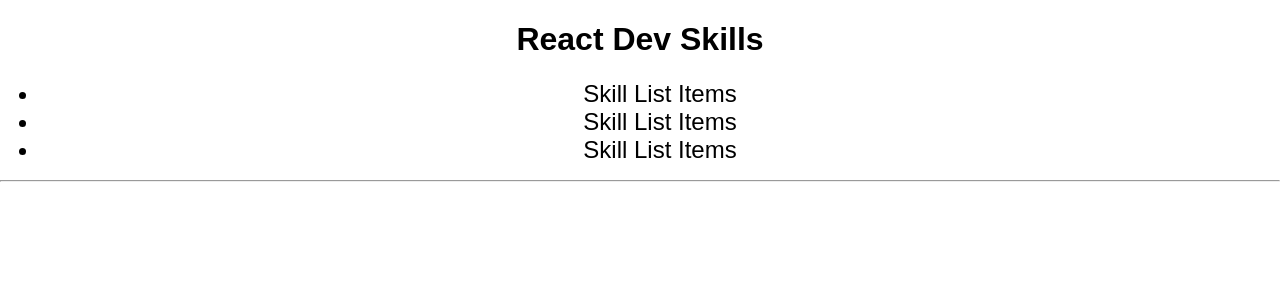
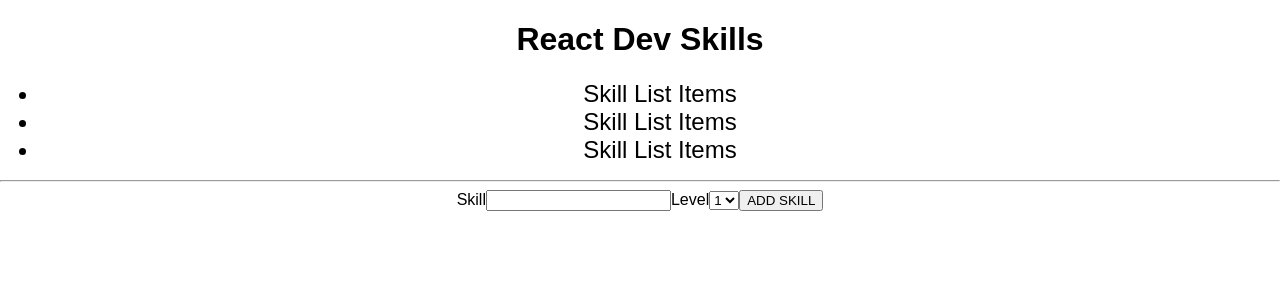
Before and after one commit to Nisal4/React-Dev-Skills, a React (Create React App) app: page / in a window 1280 px wide. Shown: the top 300 px of the page. Built offline with nearby package versions, Linux system fonts and the light colour scheme.

Commit message:
Add form

```diff
--- a/src/App.js
+++ b/src/App.js
@@ -1,6 +1,7 @@
 import './style.css';
 import SkillList from './SkillList';
 import { useState } from "react";
+import NewSkillForm from './NewSkillForm';
 
 export default function App() {
   const [skills, setSkills] = useState([
@@ -9,12 +10,17 @@ export default function App() {
     "Skill List Items"
   ]);
 
+  function addSkill(skill) {
+    setSkills([...skills, skill]);
+  }
+
   return (
     <div className='App'>
       <h1>React Dev Skills</h1>
       <SkillList skills={skills} />
 
       <hr />
+    <NewSkillForm addSkill={addSkill} />
     </div>
   );
 }
--- /dev/null
+++ b/src/NewSkillForm.jsx
@@ -0,0 +1,38 @@
+import { useState } from "react";
+
+export default function NewSkillForm({ addSkill }) {
+    const [newSkill, setNewSkill] = useState("");
+
+    function handleAddSkill(e) {
+        e.preventDefault();
+        addSkill(newSkill);
+        setNewSkill("");
+    }
+
+
+    return (
+        <div>
+        <form onSubmit={handleAddSkill}>
+            <label>Skill</label>
+            <input
+            value={newSkill}
+            type="text"
+            onChange={(e) => setNewSkill(e.target.value)}
+            required
+            pattern=".{3,}"
+            />
+
+            <label>Level</label>
+            <select>
+                <option value="1">1</option>
+                <option value="2">2</option>
+                <option value="3">3</option>
+                <option value="4">4</option>
+                <option value="5">5</option>
+            </select>
+
+            <button type="submit">ADD SKILL</button>
+        </form>
+        </div>
+    );
+}
--- a/src/SkillList.css
+++ b/src/SkillList.css
@@ -1,3 +1,3 @@
-.SkillList {
+/* .SkillList {
     padding-left: 0;
-}
+} */
```
